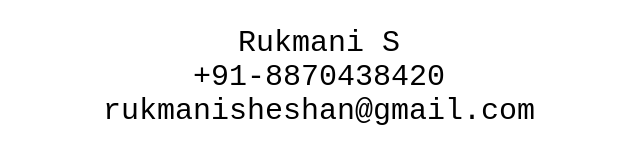
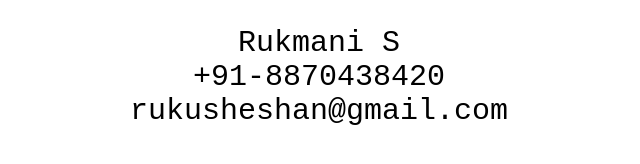
Before and after one commit to rukusheshan/rukusheshan.github.io, a plain HTML site: page index.html in a window 1280 px wide. Shown: the whole page, without its empty margins (321-961 px from the left). Drawn offline with Linux system fonts and the light colour scheme.

Commit message:
mail ID change

```diff
--- a/index.html
+++ b/index.html
@@ -9,7 +9,7 @@
 <br/>
 <span style="font-family: monospace; font-size: 30px">+91-8870438420</span>
 <br/>
-<span style="font-family: monospace; font-size: 30px">rukmanisheshan@gmail.com</span>
+<span style="font-family: monospace; font-size: 30px">rukusheshan@gmail.com</span>
 </center>
 </body>
 </html>
```
